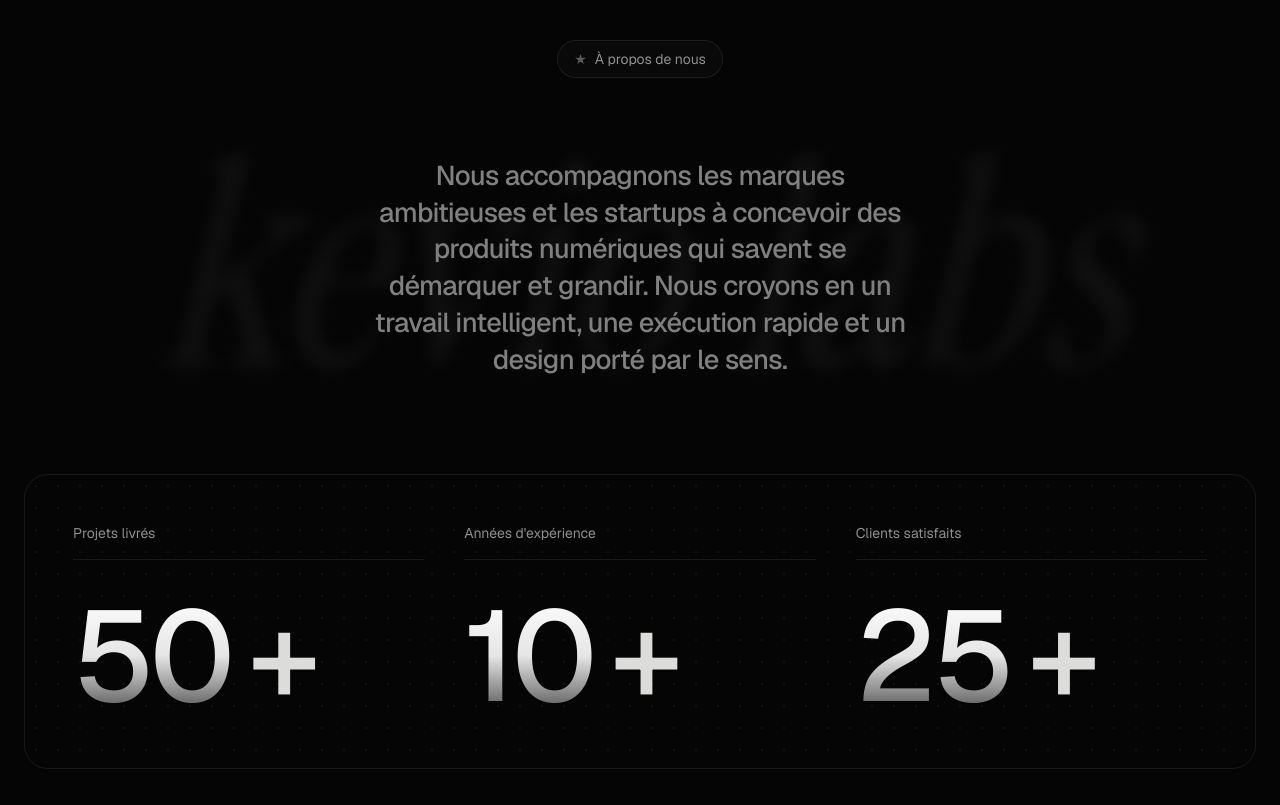
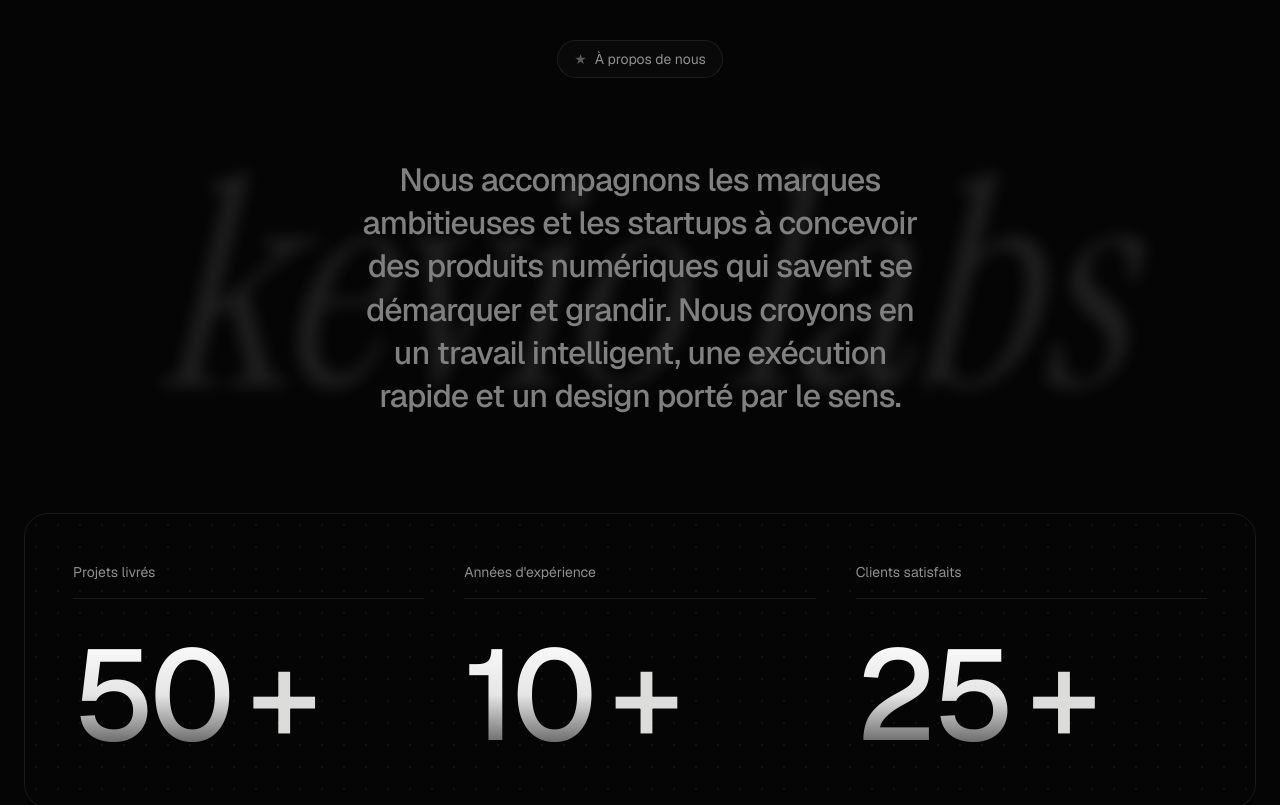
Before and after one commit to keviolabs-io/kebio-labs, a Next.js app: page / in a window 1280 px wide. Shown: the part 1820-2625 px from the top of the page. Built offline with nearby package versions, Linux system fonts and the light colour scheme.

Commit message:
A propos: nom floute plus visible, texte agrandi, revelation recentree (milieu d'ecran)

```diff
--- a/components/home/About.tsx
+++ b/components/home/About.tsx
@@ -67,8 +67,8 @@ export default function About() {
           stagger: 1,
           scrollTrigger: {
             trigger: el,
-            start: "top 72%",
-            end: "bottom 62%",
+            start: "top 80%",
+            end: "center 50%",
             scrub: true,
           },
         }
@@ -94,7 +94,7 @@ export default function About() {
           <motion.span
             aria-hidden
             style={{ scale: wmScale }}
-            className="pointer-events-none absolute left-1/2 top-1/2 -translate-x-1/2 -translate-y-1/2 select-none whitespace-nowrap font-serif-italic text-[26vw] leading-none text-white/[0.05] blur-[7px] md:text-[18vw]"
+            className="pointer-events-none absolute left-1/2 top-1/2 -translate-x-1/2 -translate-y-1/2 select-none whitespace-nowrap font-serif-italic text-[26vw] leading-none text-white/[0.1] blur-[6px] md:text-[18vw]"
           >
             {site.name.toLowerCase()}
           </motion.span>
@@ -102,7 +102,7 @@ export default function About() {
           {/* Révélation caractère par caractère */}
           <p
             ref={textRef}
-            className="relative z-10 mx-auto max-w-[34rem] text-center text-[1.7rem] font-medium leading-[1.35] tracking-tight"
+            className="relative z-10 mx-auto max-w-[36rem] text-center text-[2rem] font-medium leading-[1.35] tracking-tight"
             style={{ color: DIM }}
           >
             {words.map((word, wi) => (
```
